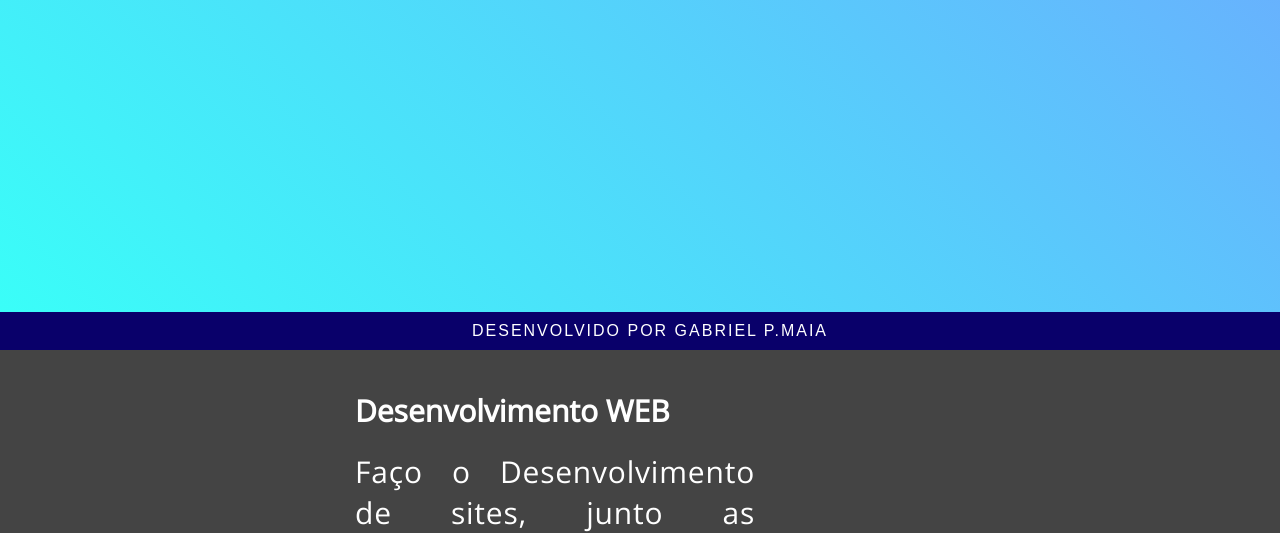
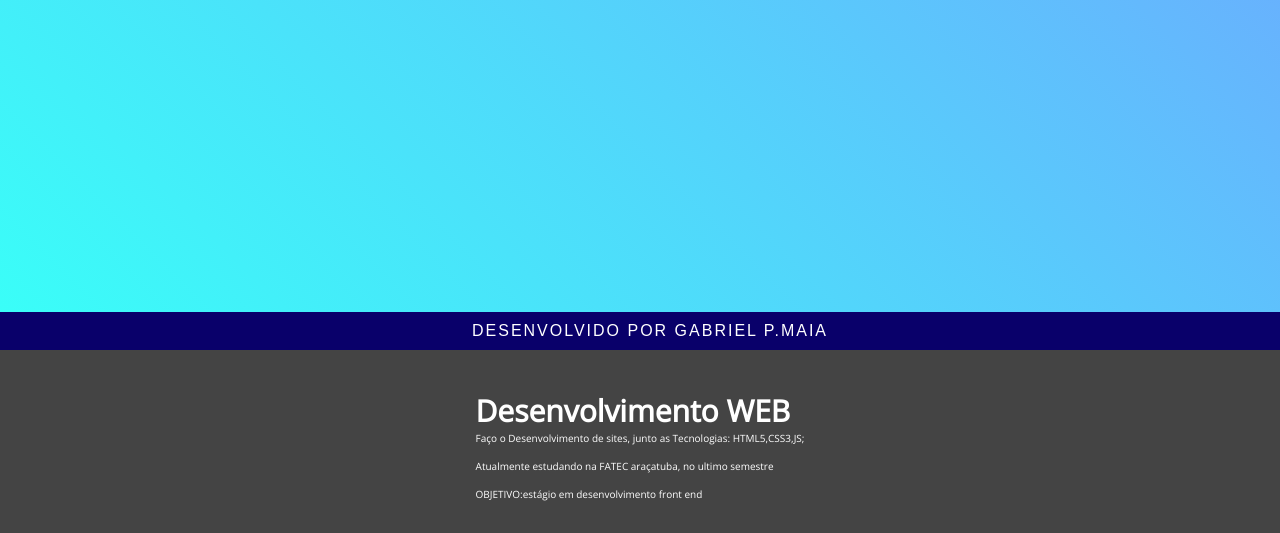
Before and after one commit to gabrielpmaia/gabrielmaya, a plain HTML site: page index.html in a window 1280 px wide. Shown: the part 450-983 px from the top of the page. Drawn offline with nearby package versions, Linux system fonts and the light colour scheme; files whose address does not match are found by name.

Commit message:
Add files via upload

```diff
--- a/css/style.css
+++ b/css/style.css
@@ -140,13 +140,9 @@ body
     margin-top: 40px;
 }
 .container-sobre p{
-   width: 400px;
-   float: left;
-   font-size: 30px;
-   margin-top: 20px;
-   margin-right: 170px;
-   letter-spacing: 0.8px;
-   text-align: justify;
+ font-size: 10px;
+
+
 }
 .container-sobre a{
  display: flex;
@@ -382,11 +378,7 @@ ul{
     .nav-list{
         display: none;
     }
-    .logo{
-         margin-right: 200px;
-        font-size: 2em;
 
-    }
     .section-header{
         display: flex;
         flex-wrap: wrap;
@@ -412,4 +404,13 @@ ul{
         font-size: 30px;
         max-width: 300px;
     }
+
+
+
+
 }
+
+
+body{
+    overflow-x: hidden;
+}
```
